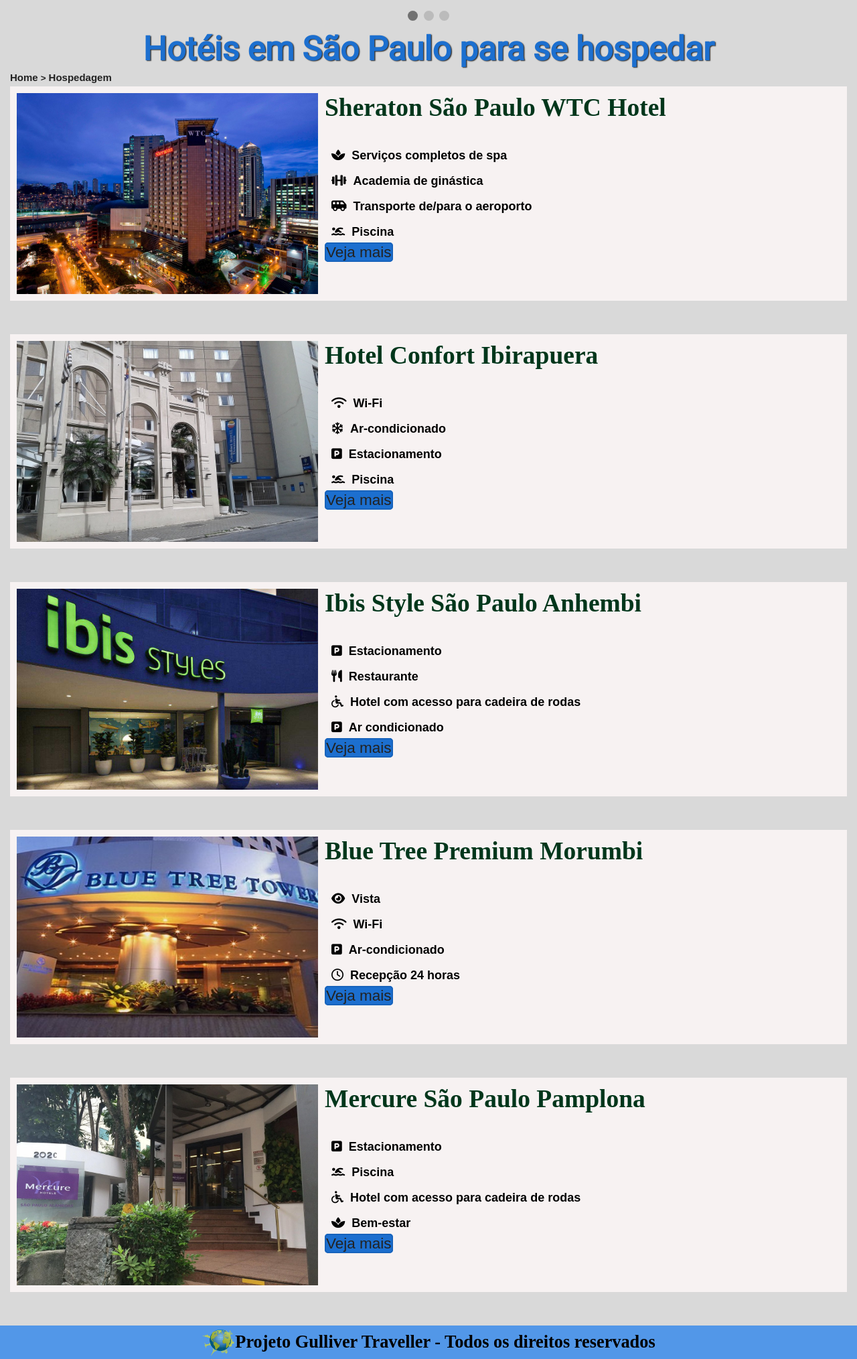
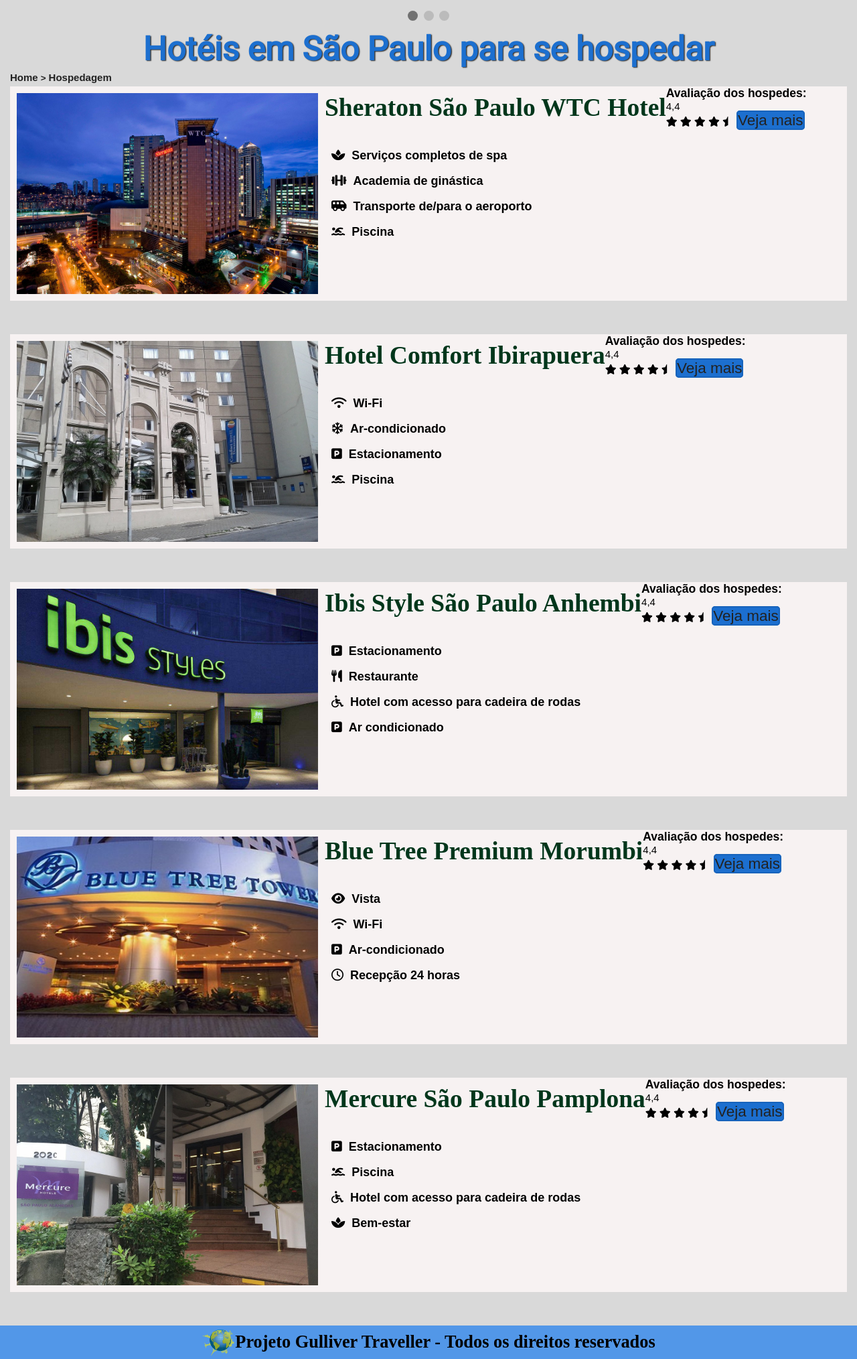
Before and after one commit to AnnylysMedeiros/Gulliver-Traveller--Projeto-FIAP, a PHP site: page / in a window 1280 px wide. Shown: the part 413-2442 px from the top of the page at 67% size. Run offline with PHP 8.4, Linux system fonts and the light colour scheme; some web fonts are replaced.

Commit message:
inclusão prévia da avaliação dos viajantes (obs: sem css)

```diff
--- a/css/style.css
+++ b/css/style.css
@@ -408,7 +408,11 @@
     margin: 10px;
 }
 
-.bloco_conteudo_hotel a {
+.classificao_hotel {
+/* display: block; */
+}
+
+.classificao_hotel a {
     font-size: 1.5rem;
     text-decoration: none;
     background-color: #1C6FCF;
@@ -417,7 +421,7 @@
     border-radius: 5px;
 }
 
-.bloco_conteudo_hotel a:hover {
+.classificacao_hotel a:hover {
     background-color: #71a3dd;
     color: #00361B;
 }
--- a/index.html
+++ b/index.html
@@ -122,21 +122,39 @@
                         <li><i class="icon_beneficios fas fa-shuttle-van"></i>Transporte de/para o aeroporto</li>
                         <li><i class="icon_beneficios fas fa-swimmer"></i>Piscina</li>
                     </ul>
+                </div>
+                <div class="classificao_hotel">
+                    <h3>Avaliação dos hospedes:</h3>
+                    <div>4,4</div>
+                    <i class="fas fa-star"></i>
+                    <i class="fas fa-star"></i>
+                    <i class="fas fa-star"></i>
+                    <i class="fas fa-star"></i>
+                    <i class="fas fa-star-half"></i>
                     <a href="hoteis.html#sheraton" title="Informações do Hotel Sheraton">Veja mais</a>
                 </div>
             </section>
 
             <section class="hoteis">
-                <img class="imagem_do_hotel" src="./imagens/hotel_confort.jpg"
-                    alt="Imagem da faxada do Hotel Confort Ibirapuera">
+                <img class="imagem_do_hotel" src="./imagens/hotel_comfort.jpg"
+                    alt="Imagem da faxada do Hotel Comfort Ibirapuera">
                 <div class="bloco_conteudo_hotel">
-                    <h2>Hotel Confort Ibirapuera</h2>
+                    <h2>Hotel Comfort Ibirapuera</h2>
                     <ul>
                         <li><i class="icon_beneficios fas fa-wifi"></i>Wi-Fi</li>
                         <li><i class="icon_beneficios far fa-snowflake"></i>Ar-condicionado</li>
                         <li><i class="icon_beneficios fas fa-parking"></i>Estacionamento</li>
                         <li><i class="icon_beneficios fas fa-swimmer"></i>Piscina</li>
                     </ul>
+                </div>
+                <div class="classificao_hotel">
+                    <h3>Avaliação dos hospedes:</h3>
+                    <div>4,4</div>
+                    <i class="fas fa-star"></i>
+                    <i class="fas fa-star"></i>
+                    <i class="fas fa-star"></i>
+                    <i class="fas fa-star"></i>
+                    <i class="fas fa-star-half"></i>
                     <a href="hoteis.html#confort" title="Informações do Hotel Confort Ibirapuera">Veja mais</a>
                 </div>
             </section>
@@ -152,6 +170,14 @@
                         <li><i class="icon_beneficios fas fa-wheelchair"></i>Hotel com acesso para cadeira de rodas</li>
                         <li><i class="icon_beneficios fas fa-parking"></i>Ar condicionado</li>
                     </ul>
+                </div>
+                <div class="classificao_hotel">
+                    <h3>Avaliação dos hospedes:</h3> <div>4,4</div>
+                    <i class="fas fa-star"></i>
+                    <i class="fas fa-star"></i>
+                    <i class="fas fa-star"></i>
+                    <i class="fas fa-star"></i>
+                    <i class="fas fa-star-half"></i>
                     <a href="hoteis.html#ibis" title="Informações do Hotel Ibis Style">Veja mais</a>
                 </div>
             </section>
@@ -168,6 +194,14 @@
                         <li><i class="icon_beneficios fas fa-parking"></i>Ar-condicionado</li>
                         <li><i class="icon_beneficios far fa-clock"></i>Recepção 24 horas</li>
                     </ul>
+                </div>
+                <div class="classificao_hotel">
+                    <h3>Avaliação dos hospedes:</h3> <div>4,4</div>
+                    <i class="fas fa-star"></i>
+                    <i class="fas fa-star"></i>
+                    <i class="fas fa-star"></i>
+                    <i class="fas fa-star"></i>
+                    <i class="fas fa-star-half"></i>
                     <a href="hoteis.html#bluetree" title="Informações do Hotel Blue Tree">Veja mais</a>
                 </div>
             </section>
@@ -183,6 +217,14 @@
                         <li><i class="icon_beneficios fas fa-wheelchair"></i>Hotel com acesso para cadeira de rodas</li>
                         <li><i class="icon_beneficios fas fa-spa"></i>Bem-estar</li>
                     </ul>
+                </div>
+                <div class="classificao_hotel">
+                    <h3>Avaliação dos hospedes:</h3> <div>4,4</div>
+                    <i class="fas fa-star"></i>
+                    <i class="fas fa-star"></i>
+                    <i class="fas fa-star"></i>
+                    <i class="fas fa-star"></i>
+                    <i class="fas fa-star-half"></i>
                     <a href="hoteis.html#mercure" title="Informações do Hotel Mercure">Veja mais</a>
                 </div>
             </section>
```
Also changed, not shown: imagens/hotel_comfort.jpg (renamed from imagens/hotel_confort.jpg).
